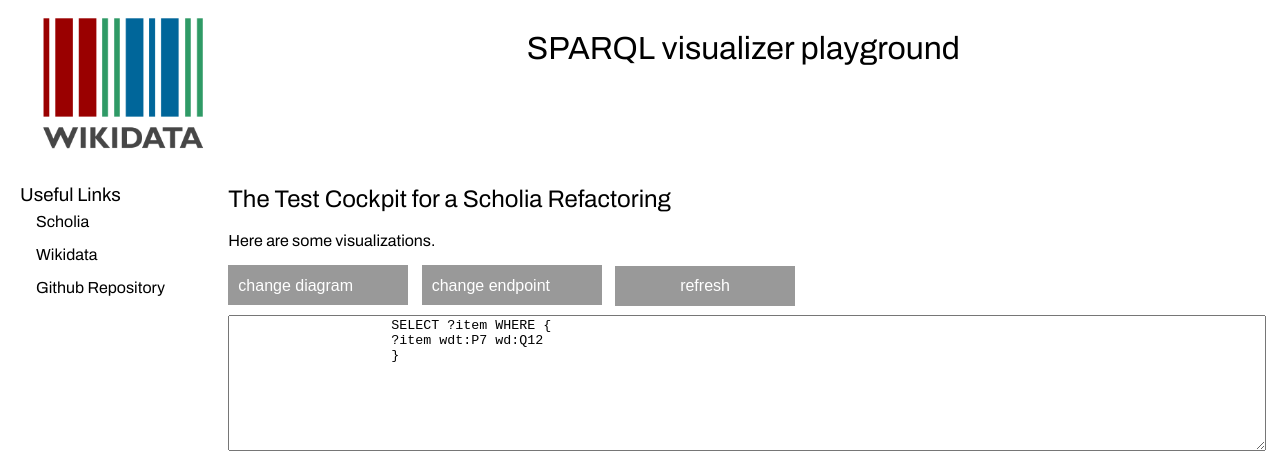
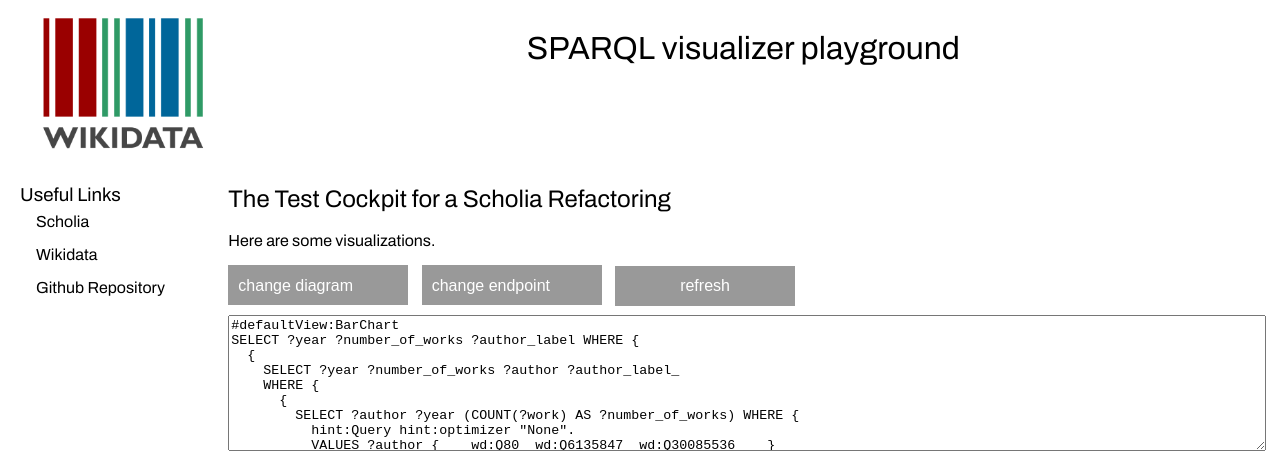
Before and after one commit to code-openness/sparql-visualizer, a website built with webpack: page playground/index.html in a window 1280 px wide. Shown: the top 467 px of the page. Built offline with nearby package versions, Linux system fonts and the light colour scheme; grey boxes are pictures that could not be loaded.

Commit message:
update textarea

```diff
--- a/playground/index.html
+++ b/playground/index.html
@@ -43,10 +43,30 @@
             </div>
             <button id="refresh-button" class="refresh-button">refresh</button>
             <div class="visualisation-wrapper" data-visualization="LineChart">
-                <textarea class="textinput" data-content="Query">
-                    SELECT ?item WHERE {
-                    ?item wdt:P7 wd:Q12
-                    }
+                <textarea data-textarea class="textinput" data-content="Query">
+#defaultView:BarChart
+SELECT ?year ?number_of_works ?author_label WHERE {
+  {
+    SELECT ?year ?number_of_works ?author ?author_label_
+    WHERE {
+      {
+        SELECT ?author ?year (COUNT(?work) AS ?number_of_works) WHERE {
+          hint:Query hint:optimizer "None".
+          VALUES ?author {    wd:Q80  wd:Q6135847  wd:Q30085536    }
+          ?work wdt:P50 ?author .
+          ?work wdt:P577 ?publication_date .
+          BIND(STR(YEAR(?publication_date)) AS ?year)
+        }
+        GROUP BY ?author ?year
+      }
+      ?author rdfs:label ?author_label_ .
+      FILTER (LANG(?author_label_) = 'en')
+    }
+  }
+  # Represent the author by name and Q identifier
+  BIND (CONCAT(?author_label_, " (", SUBSTR(STR(?author), 32), ")") AS ?author_label)
+}
+ORDER BY ?year
                  </textarea
                 >
             </div>
--- a/playground/index.ts
+++ b/playground/index.ts
@@ -37,6 +37,15 @@
         });
     }
 
+    const textAreas: NodeList = document.querySelectorAll('[data-textarea]');
+    textAreas.forEach((textArea: Node) => {
+        (textArea as HTMLTextAreaElement).addEventListener('change', (event: Event) => {
+            if (event.target instanceof HTMLTextAreaElement) {
+                event.target.innerHTML = event.target.value;
+            }
+        });
+    });
+
     serializerInit();
 }
 
```
